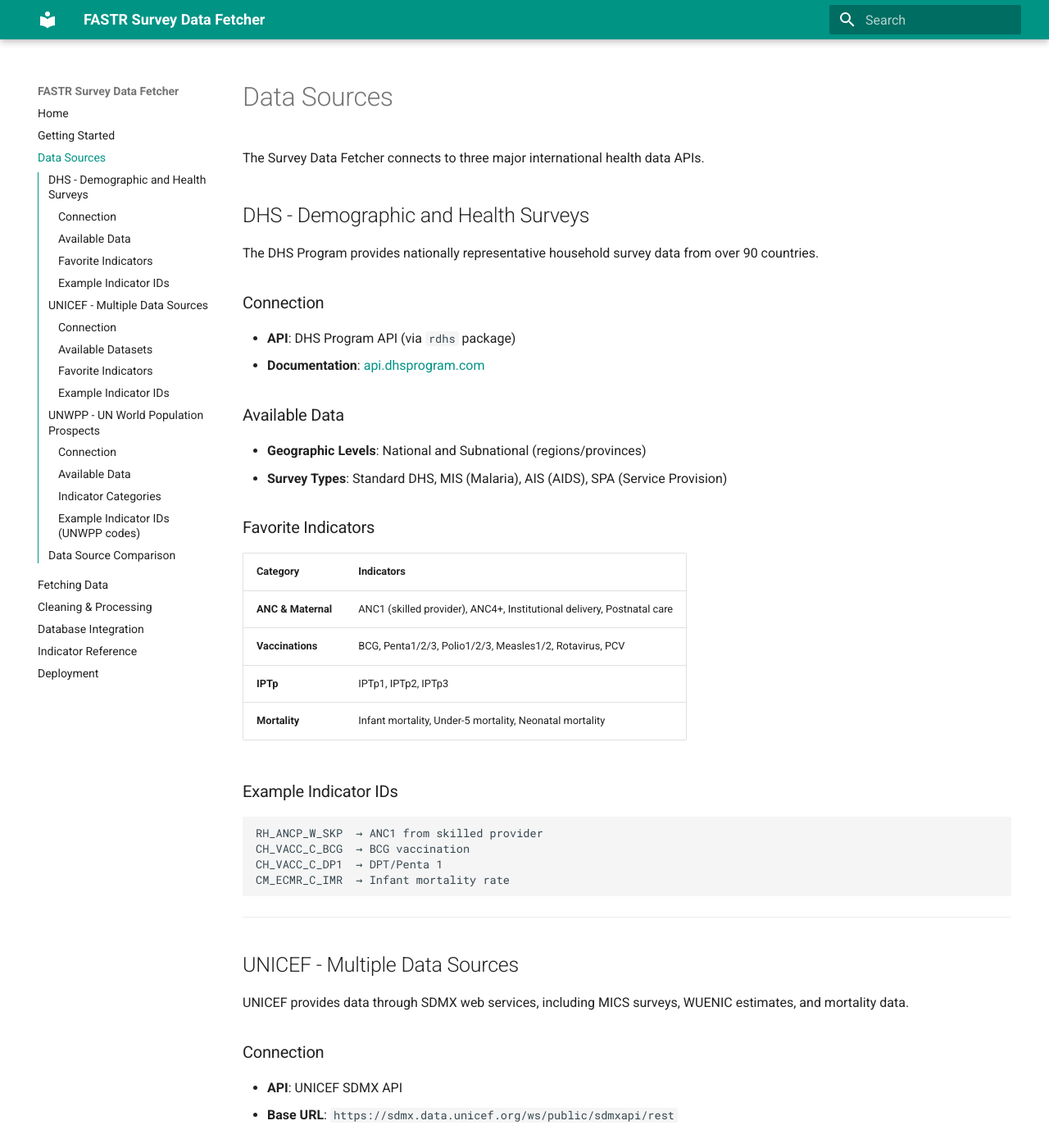
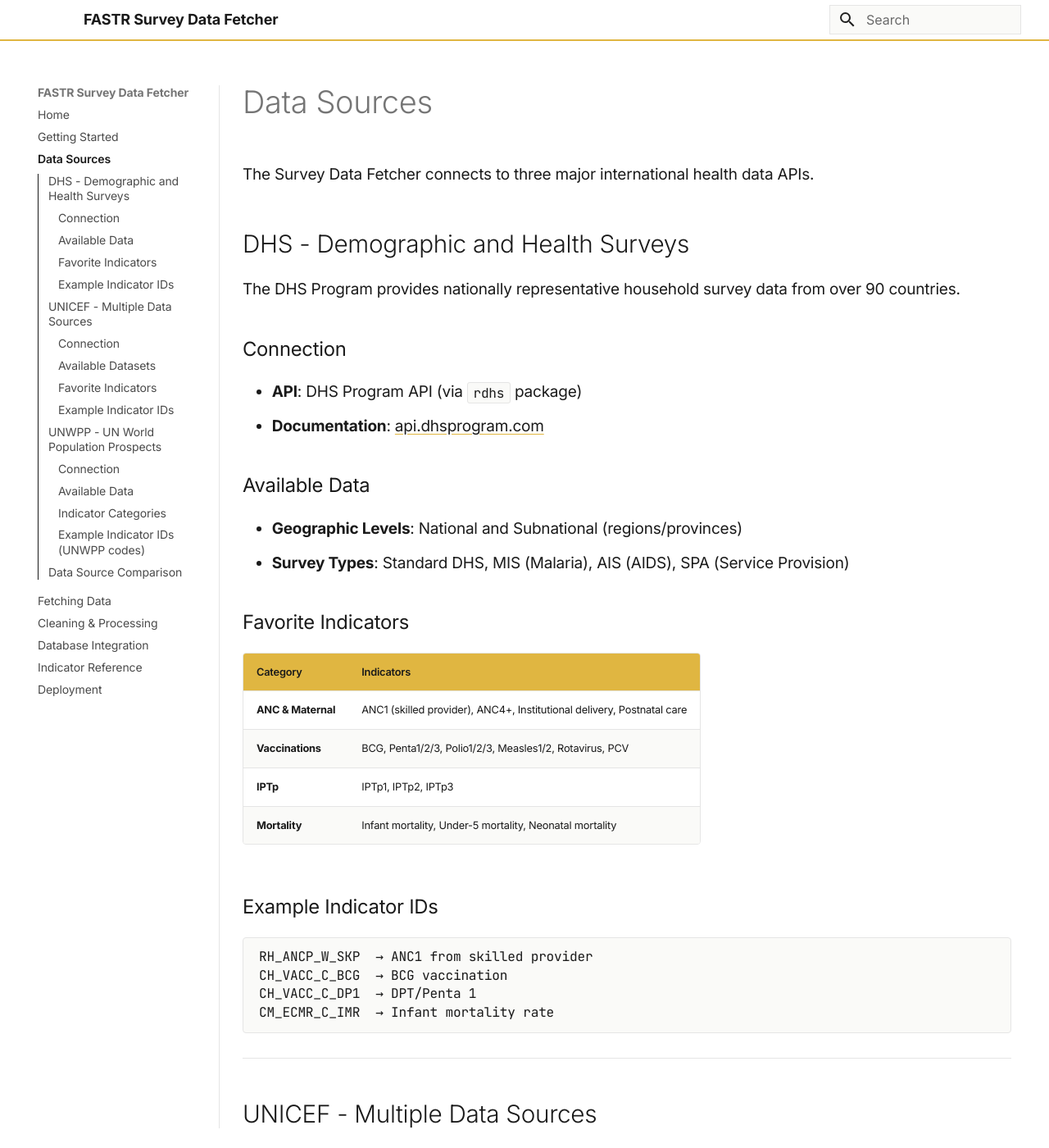
Before and after one commit to FASTR-Analytics/survey-data-fetcher, an MkDocs documentation site: the page built from docs/data-sources.md, in a window 1280 px wide and 1400 px high. Shown: the whole window at 82% size. Built offline with MkDocs 1.6.1 and Material for MkDocs 9.7.7, drawn with Linux system fonts in a browser that asks for light colours.

Commit message:
Update styling to gold accent theme with Inter font
Inspired by citiespeoplelove.co aesthetic:
- Changed accent color from teal to gold (#e0b641)
- Added Inter font for clean, modern typography
- Minimalist design with subtle borders
- Gold highlights on headers, buttons, tables
- Underlined links that remove on hover

Co-Authored-By: Claude Opus 4.5 <noreply@anthropic.com>

```diff
--- /dev/null
+++ b/docs/stylesheets/custom.css
@@ -0,0 +1,275 @@
+/* ========================================
+   FASTR DOCS - CITIES PEOPLE LOVE STYLE
+   Clean, minimal with warm gold accent
+   ======================================== */
+
+/* Import Inter font */
+@import url('https://fonts.googleapis.com/css2?family=Inter:wght@400;500;600;700&display=swap');
+
+:root {
+  --gold: #e0b641;
+  --gold-light: #f0d078;
+  --gold-dark: #c99d2c;
+  --text-dark: #1a1a1a;
+  --text-medium: #4a4a4a;
+  --text-light: #6a6a6a;
+  --bg-white: #ffffff;
+  --bg-cream: #fafaf8;
+  --border-light: #e5e5e5;
+}
+
+/* Typography - Inter */
+body,
+.md-typeset {
+  font-family: 'Inter', -apple-system, BlinkMacSystemFont, sans-serif !important;
+  font-weight: 400;
+  line-height: 1.7;
+  color: var(--text-dark);
+  letter-spacing: -0.011em;
+  font-feature-settings: 'cv01', 'cv02', 'cv03', 'cv04';
+}
+
+/* Headings */
+h1, h2, h3, h4, h5, h6 {
+  font-weight: 600;
+  letter-spacing: -0.02em;
+  color: var(--text-dark);
+}
+
+/* Override Material theme colors */
+[data-md-color-scheme="default"] {
+  --md-primary-fg-color: var(--text-dark);
+  --md-primary-bg-color: var(--bg-white);
+  --md-accent-fg-color: var(--gold);
+}
+
+/* Header - Clean white with gold underline */
+.md-header {
+  background: var(--bg-white);
+  border-bottom: 2px solid var(--gold);
+  box-shadow: none;
+}
+
+.md-header__title {
+  color: var(--text-dark);
+  font-weight: 600;
+}
+
+.md-header__button.md-logo img,
+.md-header__button.md-logo svg {
+  filter: none;
+}
+
+/* Navigation */
+.md-nav__link {
+  color: var(--text-medium);
+  font-weight: 400;
+}
+
+.md-nav__link:hover {
+  color: var(--text-dark);
+}
+
+.md-nav__link--active,
+.md-nav__link--active:hover {
+  color: var(--text-dark);
+  font-weight: 600;
+}
+
+.md-nav__item--active > .md-nav__link {
+  color: var(--text-dark);
+  font-weight: 600;
+}
+
+/* Sidebar */
+.md-sidebar {
+  background: var(--bg-white);
+}
+
+.md-sidebar__scrollwrap {
+  border-right: 1px solid var(--border-light);
+}
+
+/* Content area */
+.md-content {
+  background: var(--bg-white);
+}
+
+.md-typeset {
+  font-size: 0.95rem;
+  line-height: 1.7;
+}
+
+/* Links - underline that removes on hover */
+.md-typeset a {
+  color: var(--text-dark);
+  text-decoration: underline;
+  text-decoration-color: var(--gold);
+  text-underline-offset: 3px;
+  transition: all 0.2s ease;
+}
+
+.md-typeset a:hover {
+  text-decoration: none;
+  color: var(--gold-dark);
+}
+
+/* Code blocks */
+.md-typeset code {
+  background: var(--bg-cream);
+  border: 1px solid var(--border-light);
+  color: var(--text-dark);
+  padding: 0.1em 0.4em;
+  border-radius: 3px;
+}
+
+.md-typeset pre {
+  background: var(--bg-cream);
+  border: 1px solid var(--border-light);
+  border-radius: 4px;
+}
+
+.md-typeset pre code {
+  border: none;
+  background: transparent;
+}
+
+/* Tables - clean with gold header accent */
+.md-typeset table:not([class]) {
+  border: 1px solid var(--border-light);
+  border-radius: 4px;
+  overflow: hidden;
+}
+
+.md-typeset table:not([class]) th {
+  background: var(--gold);
+  color: var(--text-dark);
+  font-weight: 600;
+  border-bottom: none;
+}
+
+.md-typeset table:not([class]) td {
+  border-color: var(--border-light);
+}
+
+.md-typeset table:not([class]) tr:nth-child(even) {
+  background: var(--bg-cream);
+}
+
+/* Admonitions - gold accent */
+.md-typeset .admonition,
+.md-typeset details {
+  border: 1px solid var(--border-light);
+  border-left: 4px solid var(--gold);
+  border-radius: 4px;
+  background: var(--bg-white);
+  box-shadow: none;
+}
+
+.md-typeset .admonition-title,
+.md-typeset summary {
+  background: var(--bg-cream);
+  border-bottom: 1px solid var(--border-light);
+  font-weight: 600;
+}
+
+.md-typeset .admonition-title::before,
+.md-typeset summary::before {
+  background-color: var(--gold);
+}
+
+/* Warning admonition */
+.md-typeset .admonition.warning,
+.md-typeset details.warning {
+  border-left-color: var(--gold);
+}
+
+/* Info admonition */
+.md-typeset .admonition.info,
+.md-typeset details.info {
+  border-left-color: var(--gold);
+}
+
+/* Buttons */
+.md-typeset .md-button {
+  background: var(--gold);
+  border: none;
+  color: var(--text-dark);
+  font-weight: 600;
+  transition: all 0.2s ease;
+}
+
+.md-typeset .md-button:hover {
+  background: var(--gold-dark);
+  transform: translateY(-1px);
+}
+
+/* Search */
+.md-search__input {
+  background: var(--bg-cream);
+  border: 1px solid var(--border-light);
+}
+
+.md-search__input::placeholder {
+  color: var(--text-light);
+}
+
+/* Footer */
+.md-footer {
+  background: var(--text-dark);
+}
+
+.md-footer-meta {
+  background: var(--text-dark);
+}
+
+/* Tabs */
+.md-typeset .tabbed-labels > label {
+  color: var(--text-medium);
+  border-bottom: 2px solid transparent;
+}
+
+.md-typeset .tabbed-labels > label:hover {
+  color: var(--text-dark);
+}
+
+.md-typeset .tabbed-labels > .tabbed-input:checked + label {
+  color: var(--text-dark);
+  border-bottom-color: var(--gold);
+}
+
+/* Horizontal rules */
+.md-typeset hr {
+  border-color: var(--border-light);
+}
+
+/* Blockquotes */
+.md-typeset blockquote {
+  border-left: 4px solid var(--gold);
+  background: var(--bg-cream);
+  padding: 1rem;
+  color: var(--text-medium);
+}
+
+/* Table of contents */
+.md-nav--secondary .md-nav__link--active {
+  color: var(--text-dark);
+}
+
+.md-nav--secondary .md-nav__link--active::before {
+  background: var(--gold);
+}
+
+/* Gold highlight sections */
+.highlight-box {
+  background: var(--gold);
+  padding: 2rem;
+  margin: 2rem 0;
+  border-radius: 4px;
+}
+
+.highlight-box h2,
+.highlight-box h3,
+.highlight-box p {
+  color: var(--text-dark);
+}
--- a/mkdocs.yml
+++ b/mkdocs.yml
@@ -5,12 +5,20 @@ site_author: FASTR Analytics
 theme:
   name: material
   palette:
-    primary: teal
+    scheme: default
+    primary: white
     accent: amber
+  font:
+    text: Inter
+    code: JetBrains Mono
   features:
     - navigation.sections
     - navigation.expand
     - toc.integrate
+    - navigation.top
+
+extra_css:
+  - stylesheets/custom.css
 
 nav:
   - Home: index.md
```
Also changed, not shown: 1 other file.
